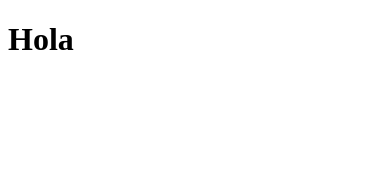
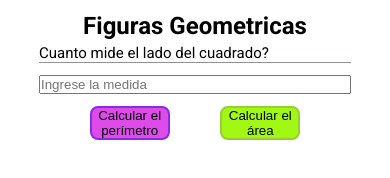
Before and after one commit to Jencler/curso-practico-js, a plain HTML site: page index.html in a window 390 px wide. Drawn offline with Linux system fonts and the light colour scheme.

Commit message:
Creamos un formularion en index.html y le damos estilos con mobile.css

```diff
--- a/index.html
+++ b/index.html
@@ -5,11 +5,27 @@
     <meta charset="UTF-8">
     <meta http-equiv="X-UA-Compatible" content="IE=edge">
     <meta name="viewport" content="width=device-width, initial-scale=1.0">
-    <title>Document</title>
+    <title>Figuras</title>
+    <link href="https://fonts.googleapis.com/css2?family=Roboto:wght@300;400;500;700&display=swap" rel="stylesheet">
+    <link rel="stylesheet" href="./mobile.css">
 </head>
 
 <body>
-    <h1>Hola</h1>
+    <header class="header">
+        <h1 class="title">Figuras Geometricas</h1>
+    </header>
+    <section class="container-form">
+        <form action="#" class="form">
+            <label for="InputCuadrado" class="label">Cuanto mide el lado del cuadrado?</label>
+            <input type="number" class="input" placeholder="Ingrese la medida" id="InputCuadrado">
+            <div class="botones">
+                <button type="button" class="botones-item item-1" onclick="calcularPerimetroCuadrado()">Calcular el perímetro</button>
+                <button type="button" class="botones-item item-2" onclick="calcularAreaCuadrado()" >Calcular el área</button>
+            </div>
+        </form>
+    </section>
+
+
     <script src="./figuras.js"></script>
 </body>
 
--- /dev/null
+++ b/mobile.css
@@ -0,0 +1,64 @@
+*{
+    box-sizing: border-box;
+    margin: 0;
+    padding: 0;
+}
+html {
+    font-family: 'Roboto', sans-serif;
+    font-size: 62.5%;
+}
+.header{
+    width: 100%;
+    display: flex;
+    justify-content: center;
+    text-align: center;
+    margin-top: 12px;
+    margin-bottom: 4px;
+
+}
+.header .title {
+    width: 80%;
+    font-size: 2.4rem;
+
+}
+
+.container-form {
+    display: grid;
+    width: 100%;
+    height: auto;
+}
+.form {
+    display: flex;
+    flex-direction: column;
+    width: 80%;
+    margin-left: auto;
+    margin-right: auto;
+}
+.label {
+    font-size: 1.5rem;
+    margin-bottom: 12px;
+    border-bottom: 1px solid rgb(152, 145, 145);
+}
+.input{
+    margin-bottom: 12px;
+}
+.botones{
+    display: flex;
+    width: 100%;
+    justify-content: space-evenly;
+
+}
+
+.botones-item{
+    border: 2px solid;
+    border-radius: 8px;
+    width: 80px;
+}
+.item-1{
+    border-color: blueviolet;
+    background-color: rgb(221, 75, 232);
+}
+.item-2{
+    border-color: yellowgreen;
+    background-color: rgb(161, 248, 21);
+}
```
